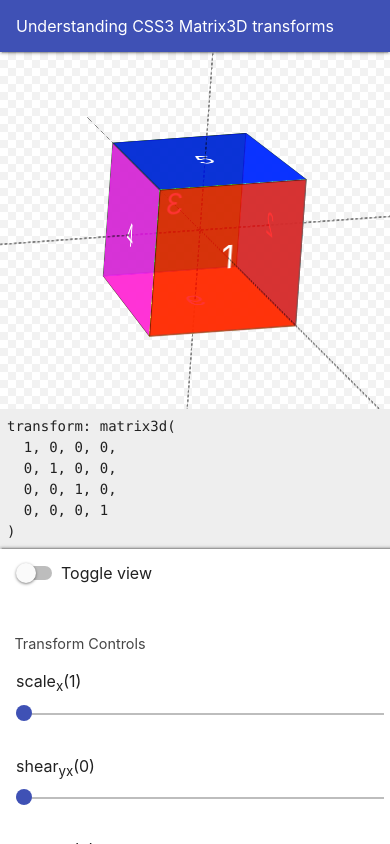
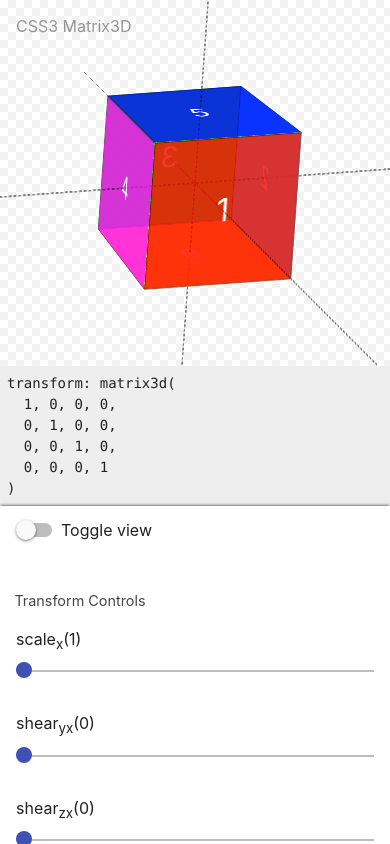
Before and after one commit to ramlmn/visualizing-matrix3d, a plain HTML site: page index.html in a window 390 px wide. Drawn offline with Linux system fonts and the light colour scheme.

Commit message:
Fix mobile layout issue
* Increase control-section height, change min-width

```diff
--- a/index.html
+++ b/index.html
@@ -15,7 +15,7 @@
 
 <body>
 
-  <header>Understanding CSS3 Matrix3D transforms</header>
+  <header>CSS3 Matrix3D</header>
 
   <main>
 
--- a/style.css
+++ b/style.css
@@ -270,7 +270,7 @@ code {
   }
 
   .controls-section {
-    height: 35vh;
+    height: 40vh;
     width: 100%;
     max-width: 100%;
     overflow: auto;
@@ -304,4 +304,15 @@ code {
   .basic-controls .item-input--slider {
     min-width: 100%;
   }
+
+  header {
+    position: fixed;
+    background: transparent;
+    box-shadow: none;
+    color: rgba(0, 0, 0, .4);
+  }
+
+  section {
+    min-width: initial;
+  }
 }
```
